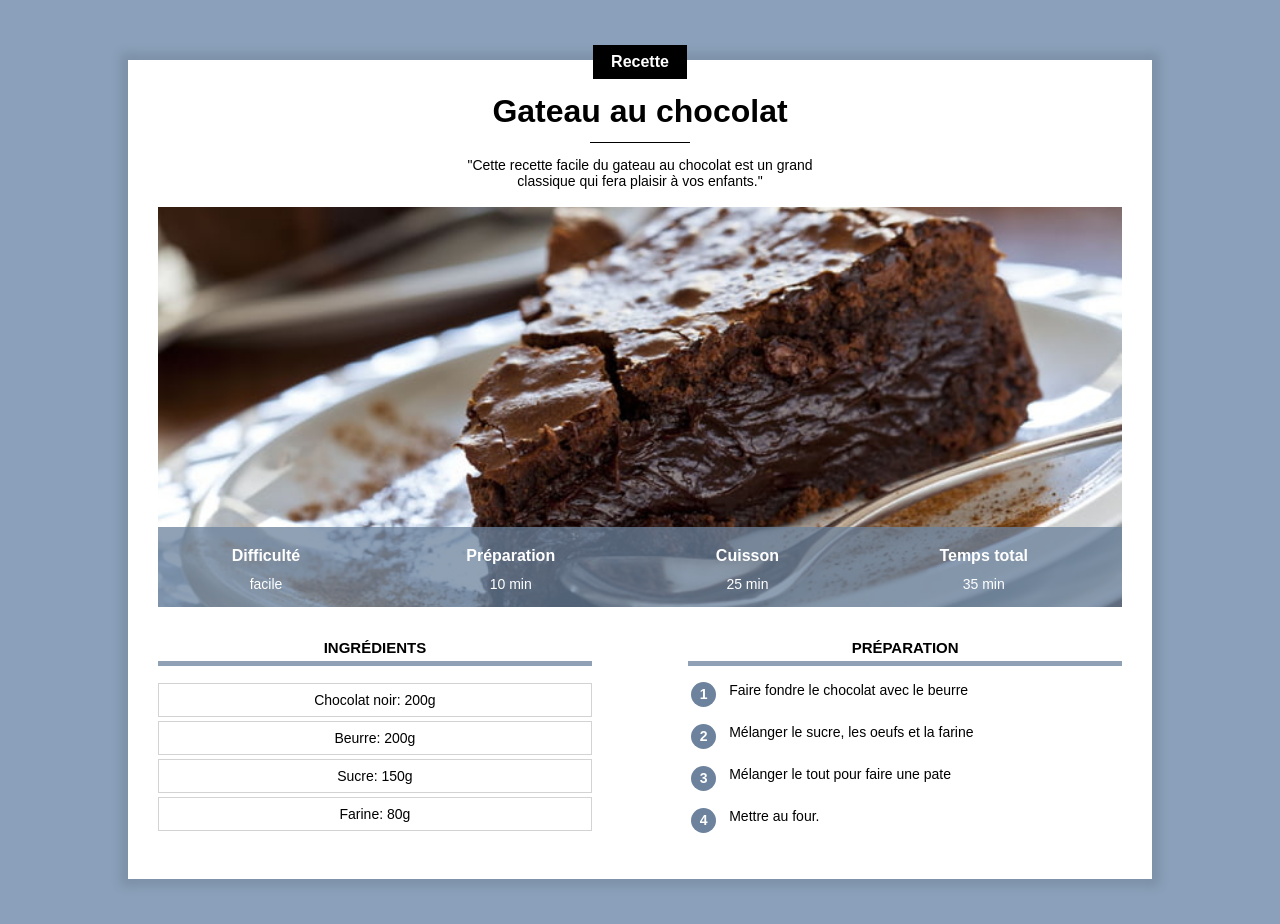
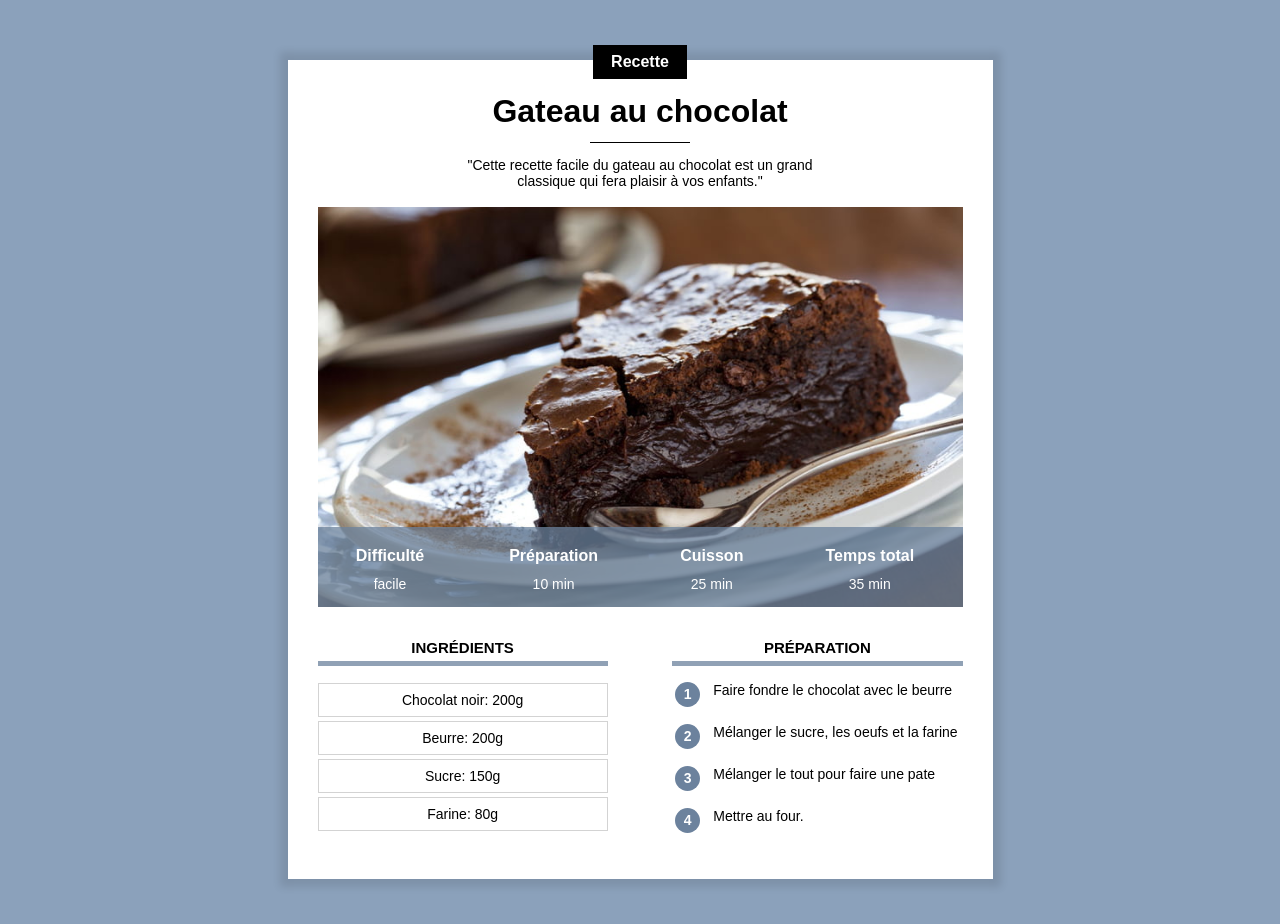
Before and after one commit to tmerrien/site_recette, a plain HTML site: page index.html in a window 1280 px wide. Drawn offline with Linux system fonts and the light colour scheme.

Commit message:
Add files via upload

```diff
--- a/index.html
+++ b/index.html
@@ -3,7 +3,8 @@
     <head>
         <title>Gateau au chocolat</title>
         <meta charset="UTF-8">
-        <link rel="stylesheet" href="recette.css"/>
+        <meta name="viewport" content="width=device-width, initial-scale=1.0">
+        <link rel="stylesheet" href="recette_responsive.css"/>
     </head>
     <body>
 
--- /dev/null
+++ b/recette_responsive.css
@@ -0,0 +1,192 @@
+* {
+    overflow: auto;
+}
+
+body {
+    background-color: #8ba1bb;
+    font-family: Arial, Helvetica, sans-serif;
+    margin: 0;
+}
+
+div.contenu {
+    background-color: white;
+    margin: 40px 8px 40px 8px;
+    padding: 0px 8px 20px 8px;
+    box-shadow: 0px 0px 8px 8px rgba(0, 0, 0, 0.1);
+    overflow: visible;
+}
+h1 {
+    text-align: center;
+    margin-bottom: 12px;
+    margin-top: 10px;
+}
+
+p.description {
+    text-align: center;
+    max-width: 400px;
+    display: inline-block;
+    font-size: 14px;
+}
+
+.centre {
+    text-align: center;
+    width: 100%;
+}
+
+p.categorie {
+    background-color: black;
+    color: white;
+    display: inline-block;
+    margin-top: -15px;
+    margin-bottom: 0px;
+    padding: 8px 18px;
+    font-weight: bold;
+    font-size: 16px;
+}
+
+div.categorie {
+    margin-bottom: 0px;
+    margin-top: 0px;
+    overflow: visible;
+}
+
+div.separateur {
+    width: 100px;
+    height: 1px;
+    background-color: black;
+    margin-left: auto;
+    margin-right: auto;
+}
+
+div.info {
+    position: relative;
+
+}
+
+table.info {
+    position: absolute;
+    bottom: 0;
+    width: 100%;
+    color: white;
+    background-color: #6c829dC0;
+    height: 50px;
+
+}
+
+table.info td {
+    text-align: center;
+    font-size: 12px;
+    vertical-align: top;
+}
+
+table.info th {
+    font-size: 14px;
+    vertical-align: bottom;
+    padding-bottom: 8px;
+}
+
+img.info {
+    display: block;
+    max-height: 400px;
+    object-fit: cover;
+    min-height: 200px;
+    background-color: lightgray;
+}
+
+div.colonne {
+    width: 100%;
+    margin-top: 20px;
+}
+
+div.colonne h2 {
+    text-align: center;
+    text-transform: uppercase;
+    font-size: 15px;
+    border-bottom: 5px solid #6c829dC0;
+    padding-bottom: 5px;
+}
+
+div.colonne1 {
+    display: inline-block;
+}
+
+
+div.ingredients p {
+    text-align: center;
+    font-size: 14px;
+    border: 1px solid lightgray;
+    padding: 8px 0;
+    margin-top: 4px;
+    margin-bottom: 0;
+
+}
+
+table.preparation p.numero {
+    background-color: #6C829D;
+    color: white;
+    width: 25px;
+    height: 25px;
+    text-align: center;
+    font-size: 14px;
+    font-weight: bold;
+    padding-top: 4px;
+    box-sizing: border-box;
+    border-radius: 50%;
+    margin:0;
+}
+
+table.preparation td {
+    vertical-align: top;
+}
+
+table.preparation td.preparation_etape {
+    font-size: 14px;
+    padding-left: 10px;
+    padding-bottom: 10px;
+
+}
+
+table.preparation tr {
+    height: 40px;
+
+}
+
+/* Styles pour ordinateur*/
+@media only screen and (min-width: 768px) {
+    div.contenu {
+        margin: 60px 10% 80px 10%;
+        padding: 0px 30px 30px 30px;
+        min-width: 350px;
+    }
+
+    table.info {
+        height: 80px;
+    }
+    table.info th {
+        font-size: 16px;
+    }
+
+    table.info td {
+        font-size: 14px;
+    }
+
+    div.colonne {
+        width: 45%;
+    }
+
+    div.colonne1 {
+        margin-right: 10%;
+    }
+
+    div.colonne2 {
+        float: right;
+    }
+}
+
+@media only screen and (min-width: 900px) {
+    div.contenu {
+        margin-left: auto;
+        margin-right: auto;
+        width: 645px;
+    }
+}
```
